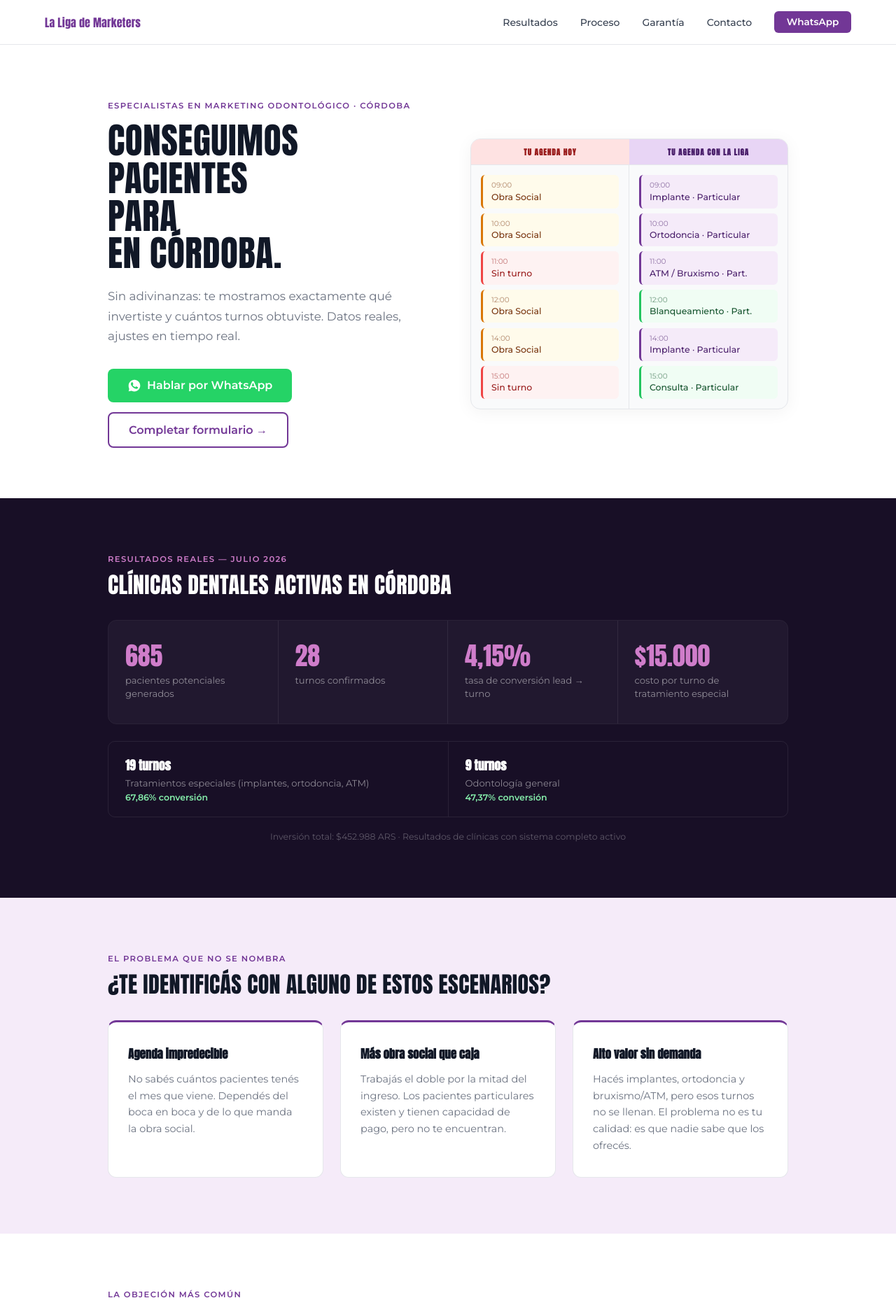
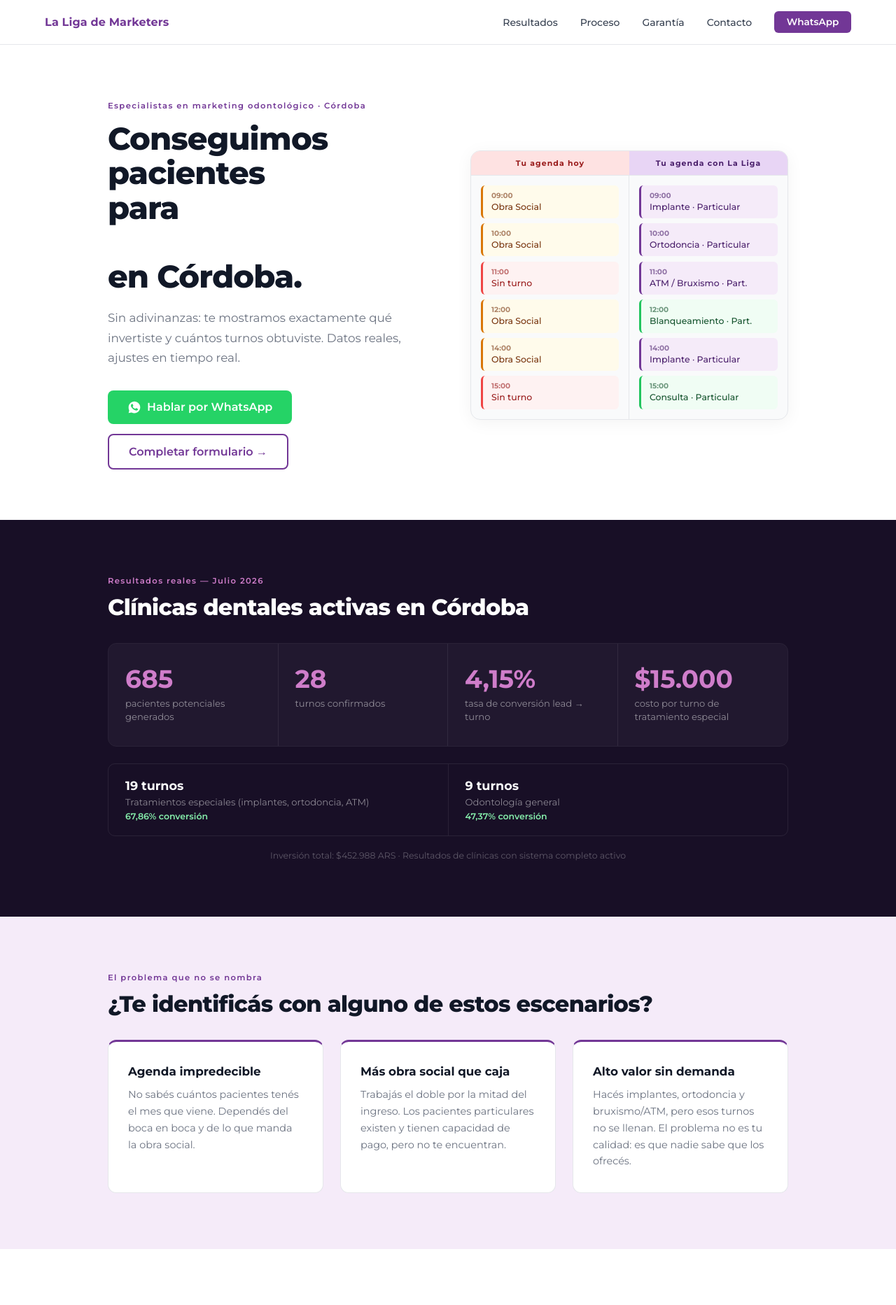
Before and after one commit to laligademarketers-coder/la-liga-de-marketers, a React (Create React App) app: page / in a window 1280 px wide. Shown: the top 1865 px of the page at 70% size. Built offline with nearby package versions, Linux system fonts and the light colour scheme.

Commit message:
fix: tipografía Montserrat

```diff
--- a/src/LaLiga.css
+++ b/src/LaLiga.css
@@ -1,4 +1,4 @@
-@import url('https://fonts.googleapis.com/css2?family=Anton&family=Montserrat:wght@300;400;500;600;700&display=swap');
+@import url('https://fonts.googleapis.com/css2?family=Montserrat:wght@300;400;500;600;700;800&display=swap');
 
 /* ─────────────────────────────────────────────
    TOKENS
@@ -57,8 +57,8 @@
 }
 
 .llm-logo {
-  font-family: 'Anton', sans-serif;
-  font-weight: 400;
+  font-family: 'Montserrat', sans-serif;
+  font-weight: 700;
   font-size: 1rem;
   color: var(--v);
   text-decoration: none;
@@ -129,18 +129,17 @@
   font-size: 0.72rem;
   font-weight: 600;
   letter-spacing: 0.12em;
-  text-transform: uppercase;
+
   color: var(--v);
   margin-bottom: 1rem;
 }
 
 .llm-h1 {
-  font-family: 'Anton', sans-serif;
-  font-size: clamp(2.4rem, 4vw, 3.6rem);
-  font-weight: 400;
-  line-height: 1.05;
-  letter-spacing: 0.01em;
-  text-transform: uppercase;
+  font-family: 'Montserrat', sans-serif;
+  font-size: clamp(2rem, 3.5vw, 3rem);
+  font-weight: 800;
+  line-height: 1.1;
+  letter-spacing: -0.02em;
   color: var(--gray-900);
   margin-bottom: 1.25rem;
 }
@@ -233,11 +232,11 @@
 
 .llm-agenda-label {
   padding: 0.6rem 1rem;
-  font-family: 'Anton', sans-serif;
+  font-family: 'Montserrat', sans-serif;
   font-size: 0.68rem;
   font-weight: 700;
   letter-spacing: 0.1em;
-  text-transform: uppercase;
+
   text-align: center;
   border-bottom: 1px solid var(--gray-200);
 }
@@ -280,7 +279,7 @@
 .llm-slot-time {
   display: block;
   font-size: 0.65rem;
-  font-weight: 400;
+  font-weight: 700;
   opacity: 0.6;
   margin-bottom: 0.1rem;
 }
@@ -294,11 +293,11 @@
    SECTION SHARED
 ───────────────────────────────────────────── */
 .llm-h2 {
-  font-family: 'Anton', sans-serif;
-  font-size: clamp(1.75rem, 2.5vw, 2.25rem);
-  font-weight: 400;
-  line-height: 1.15;
-  letter-spacing: 0.01em; text-transform: uppercase;
+  font-family: 'Montserrat', sans-serif;
+  font-size: clamp(1.6rem, 2.5vw, 2.1rem);
+  font-weight: 800;
+  line-height: 1.2;
+  letter-spacing: -0.02em;
   color: var(--gray-900);
   margin-bottom: 2rem;
 }
@@ -311,7 +310,7 @@
   font-size: 0.72rem;
   font-weight: 600;
   letter-spacing: 0.12em;
-  text-transform: uppercase;
+
   color: var(--v);
   margin-bottom: 0.75rem;
 }
@@ -352,9 +351,9 @@
 }
 
 .llm-metric-num {
-  font-family: 'Anton', sans-serif;
+  font-family: 'Montserrat', sans-serif;
   font-size: 2.25rem;
-  font-weight: 400;
+  font-weight: 700;
   color: var(--purple-200);
   line-height: 1;
 }
@@ -382,7 +381,7 @@
 }
 
 .llm-breakdown-val {
-  font-family: 'Anton', sans-serif;
+  font-family: 'Montserrat', sans-serif;
   font-size: 1.1rem;
   font-weight: 700;
   color: white;
@@ -435,7 +434,7 @@
 }
 
 .llm-pain-title {
-  font-family: 'Anton', sans-serif;
+  font-family: 'Montserrat', sans-serif;
   font-size: 1.05rem;
   font-weight: 700;
   color: var(--gray-900);
@@ -482,11 +481,11 @@
 }
 
 .llm-roi-card-title {
-  font-family: 'Anton', sans-serif;
+  font-family: 'Montserrat', sans-serif;
   font-size: 0.72rem;
   font-weight: 700;
   letter-spacing: 0.1em;
-  text-transform: uppercase;
+
   color: rgba(255, 255, 255, 0.4);
   margin-bottom: 1.5rem;
 }
@@ -522,9 +521,9 @@
 }
 
 .llm-roi-highlight {
-  font-family: 'Anton', sans-serif;
+  font-family: 'Montserrat', sans-serif;
   font-size: 2.25rem;
-  font-weight: 400;
+  font-weight: 700;
   color: var(--purple-200);
 }
 
@@ -558,16 +557,16 @@
 
 .llm-how-num {
   display: block;
-  font-family: 'Anton', sans-serif;
+  font-family: 'Montserrat', sans-serif;
   font-size: 2rem;
-  font-weight: 400;
+  font-weight: 700;
   color: var(--v-light);
   margin-bottom: 0.875rem;
   line-height: 1;
 }
 
 .llm-how-title {
-  font-family: 'Anton', sans-serif;
+  font-family: 'Montserrat', sans-serif;
   font-size: 1.05rem;
   font-weight: 700;
   color: var(--gray-900);
@@ -621,7 +620,7 @@
 }
 
 .llm-beyond-index {
-  font-family: 'Anton', sans-serif;
+  font-family: 'Montserrat', sans-serif;
   font-size: 0.72rem;
   font-weight: 700;
   letter-spacing: 0.1em;
@@ -630,7 +629,7 @@
 }
 
 .llm-beyond-title {
-  font-family: 'Anton', sans-serif;
+  font-family: 'Montserrat', sans-serif;
   font-size: 1.05rem;
   font-weight: 700;
   color: var(--gray-900);
@@ -759,7 +758,7 @@
   padding: 1rem;
   border: none;
   border-radius: 8px;
-  font-family: 'Anton', sans-serif;
+  font-family: 'Montserrat', sans-serif;
   font-size: 0.95rem;
   font-weight: 700;
   cursor: pointer;
@@ -808,7 +807,7 @@
 }
 
 .llm-footer strong {
-  font-family: 'Anton', sans-serif;
+  font-family: 'Montserrat', sans-serif;
   color: var(--purple-200);
   font-weight: 700;
   display: block;
@@ -951,7 +950,7 @@
 }
 
 .llm-eco-title {
-  font-family: 'Anton', sans-serif;
+  font-family: 'Montserrat', sans-serif;
   font-size: 0.9rem;
   font-weight: 700;
   color: var(--gray-900);
@@ -973,11 +972,11 @@
 }
 
 .llm-eco-no-label {
-  font-family: 'Anton', sans-serif;
+  font-family: 'Montserrat', sans-serif;
   font-size: 0.72rem;
   font-weight: 700;
   letter-spacing: 0.1em;
-  text-transform: uppercase;
+
   color: var(--gray-500);
   margin-bottom: 0.875rem;
 }
@@ -1052,7 +1051,7 @@
   font-size: 0.7rem;
   font-weight: 700;
   letter-spacing: 0.1em;
-  text-transform: uppercase;
+
   color: var(--v);
 }
 
@@ -1061,9 +1060,9 @@
 }
 
 .llm-tl-titulo {
-  font-family: 'Anton', sans-serif;
+  font-family: 'Montserrat', sans-serif;
   font-size: 1.05rem;
-  font-weight: 400;
+  font-weight: 700;
   color: var(--gray-900);
 }
 
@@ -1102,7 +1101,7 @@
 .llm-tl-semana-label {
   font-size: 0.7rem;
   font-weight: 700;
-  text-transform: uppercase;
+
   letter-spacing: 0.08em;
   color: var(--v);
 }
@@ -1155,16 +1154,16 @@
 
 .llm-kpi-num {
   display: block;
-  font-family: 'Anton', sans-serif;
+  font-family: 'Montserrat', sans-serif;
   font-size: 1.75rem;
-  font-weight: 400;
+  font-weight: 700;
   color: var(--v-light);
   line-height: 1;
   margin-bottom: 0.75rem;
 }
 
 .llm-kpi-label {
-  font-family: 'Anton', sans-serif;
+  font-family: 'Montserrat', sans-serif;
   font-size: 0.95rem;
   font-weight: 700;
   color: var(--gray-900);
@@ -1211,17 +1210,17 @@
   font-size: 0.72rem;
   font-weight: 700;
   letter-spacing: 0.12em;
-  text-transform: uppercase;
+
   color: var(--purple-200);
   margin-bottom: 1.25rem;
 }
 
 .llm-garantia-titulo {
-  font-family: 'Anton', sans-serif;
+  font-family: 'Montserrat', sans-serif;
   font-size: clamp(1.6rem, 3vw, 2.25rem);
-  font-weight: 400;
+  font-weight: 700;
   line-height: 1.15;
-  letter-spacing: 0.01em; text-transform: uppercase;
+  letter-spacing: 0.01em;
   color: white;
   margin-bottom: 1.5rem;
 }
```
